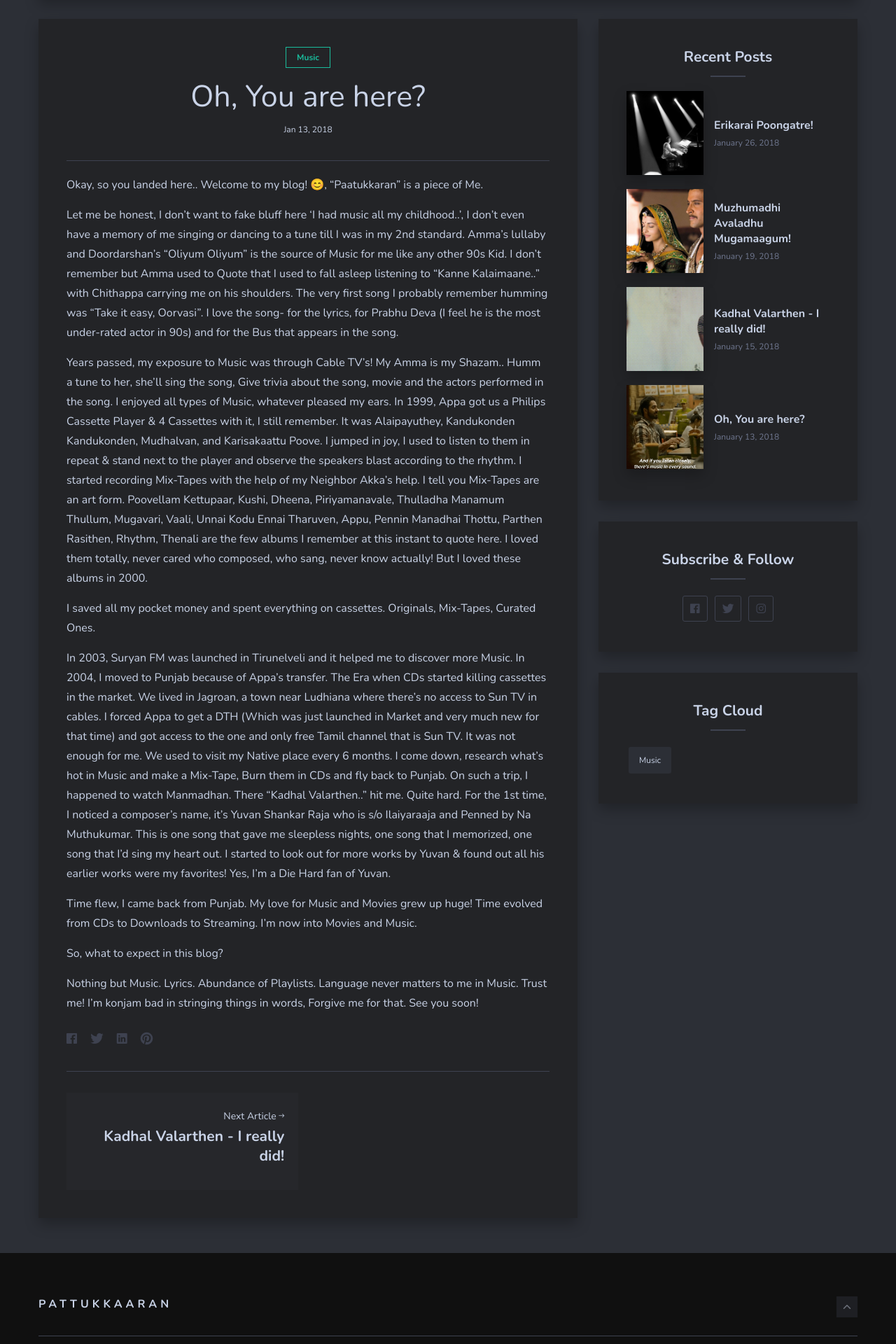
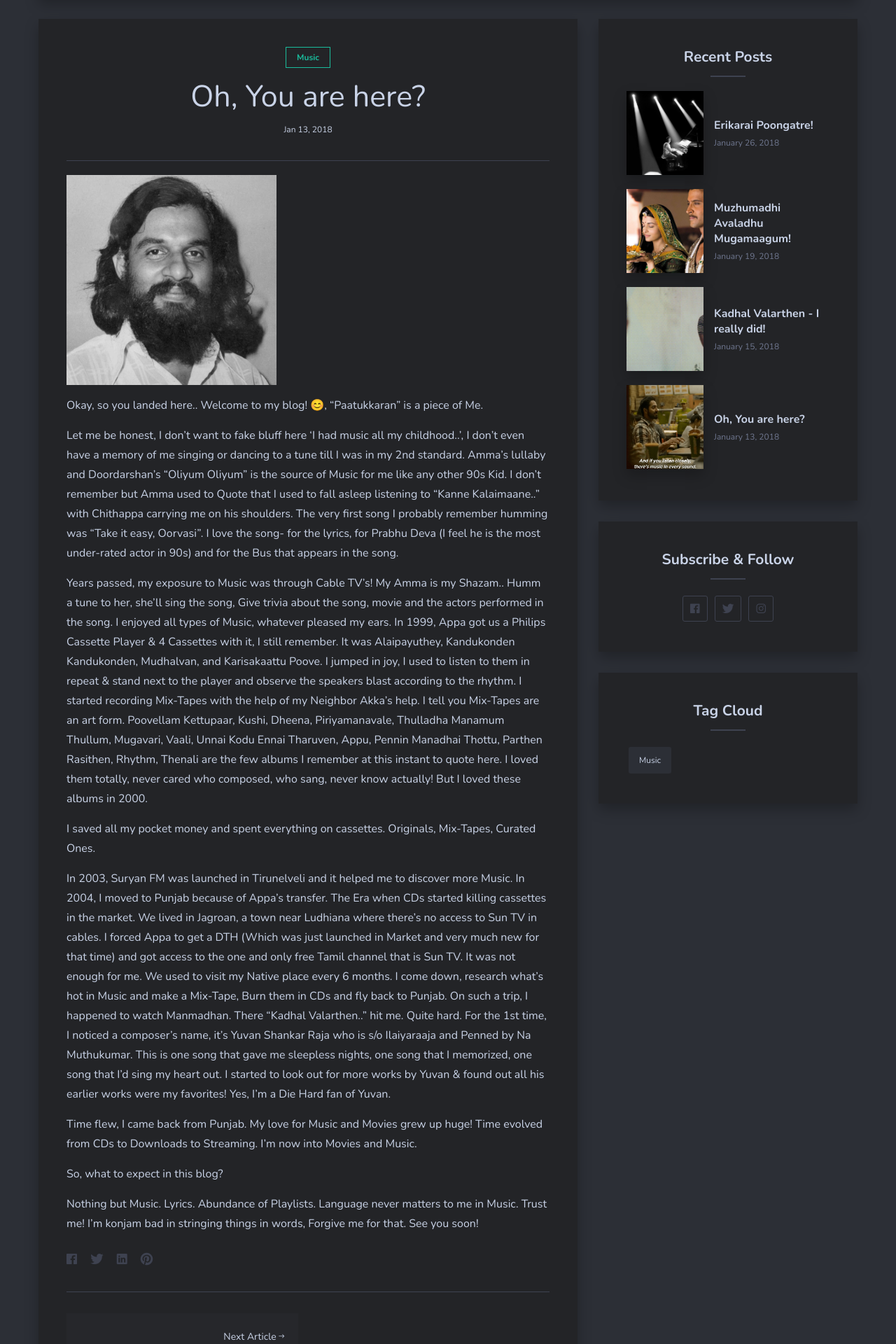
Before and after one commit to pattukkaaran/Cassette, a Jekyll site: the page built from _posts/2018-08-23-the-most-popular-mistakes.markdown, in a window 1280 px wide. Shown: the part 758-2678 px from the top of the page at 70% size. Built offline with Jekyll 4.4.1, drawn with Linux system fonts in a browser that asks for light colours; comment, search, counter and statistics services are not loaded.

Commit message:
Update 2018-08-23-the-most-popular-mistakes.markdown

```diff
--- a/_posts/2018-08-23-the-most-popular-mistakes.markdown
+++ b/_posts/2018-08-23-the-most-popular-mistakes.markdown
@@ -7,6 +7,12 @@ tags:   [Music]
 slug: oh-you-are-here
 author-name: 'Anonymous'
 ---
+
+<p><img src="https://pattukkaaran.in/img/kj-img.png" alt="KJY Image" class="img-responsive reveal-in" style="
+    max-width: 300px;
+    margin: 0 auto;
+    text-align: center;
+"></p>
 Okay, so you landed here.. Welcome to my blog! 😊, "Paatukkaran" is a piece of Me.
 
 Let me be honest, I don't want to fake bluff here 'I had music all my childhood..', I don't even have a memory of me singing or dancing to a tune till I was in my 2nd standard. Amma's lullaby and Doordarshan's "Oliyum Oliyum" is the source of Music for me like any other 90s Kid. I don't remember but Amma used to Quote that I used to fall asleep listening to "Kanne Kalaimaane.." with  Chithappa carrying me on his shoulders. The very first song I probably remember humming was "Take it easy, Oorvasi". I love the song- for the lyrics, for Prabhu Deva (I feel he is the most under-rated actor in 90s) and for the Bus that appears in the song.
```
